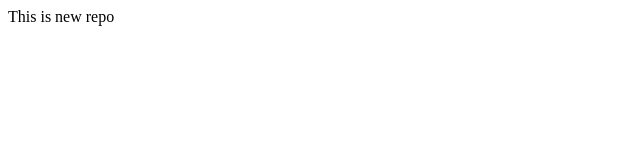
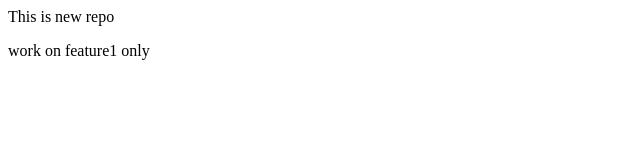
Before and after one commit to sagarmartha/localRepo, a plain HTML site: page index.html in a window 1280 px wide. Shown: the whole page, without its empty margins (0-640 px from the left). Drawn offline with Linux system fonts and the light colour scheme.

Commit message:
add feature1

```diff
--- a/index.html
+++ b/index.html
@@ -1 +1,2 @@
 <p>This is new repo</p>
+<p>work on feature1 only</p>
```
